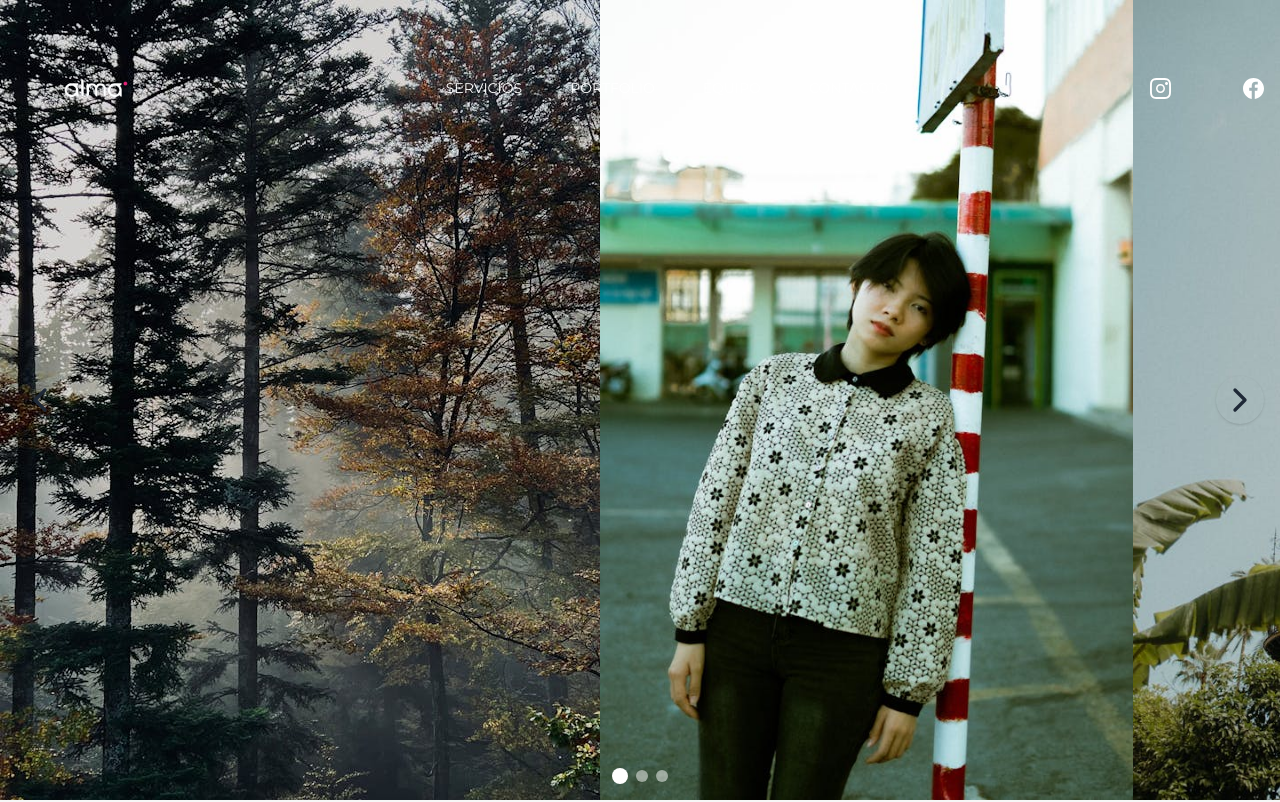
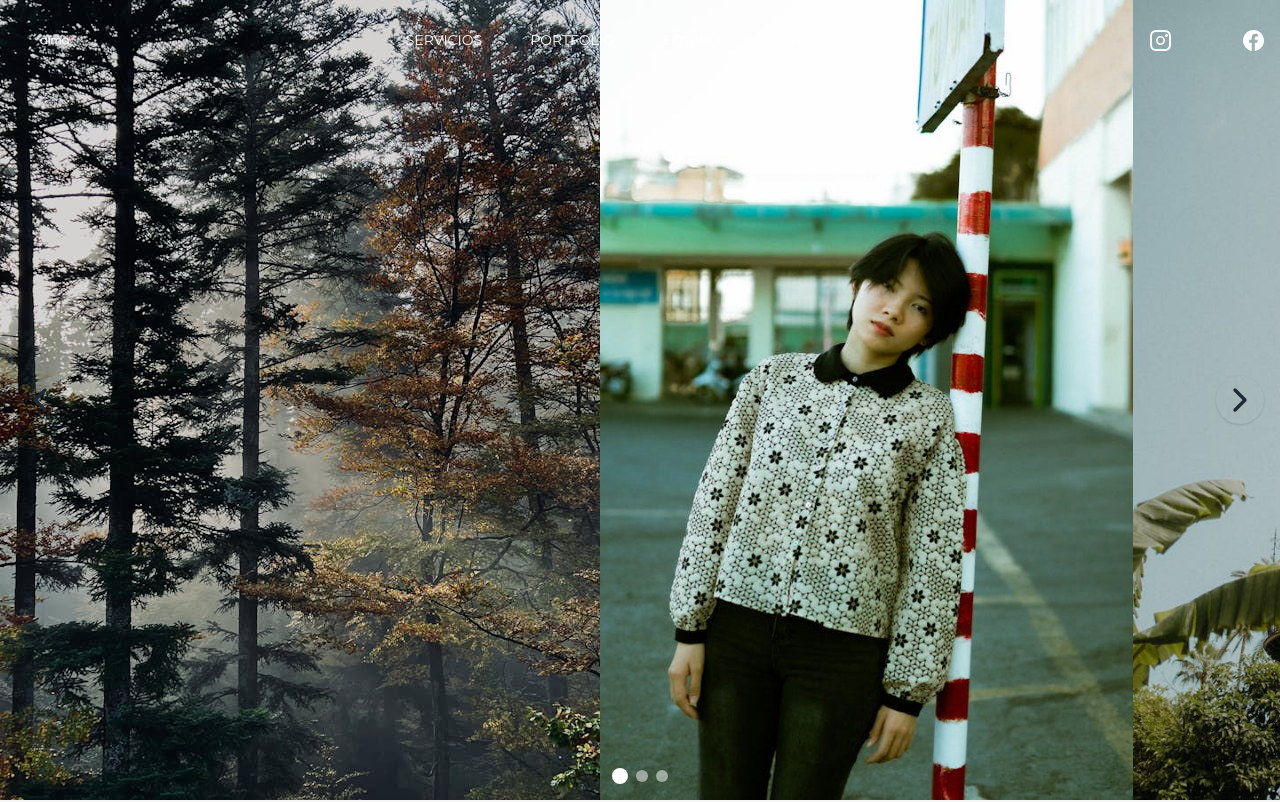
Before and after one commit to FedeNicoletti/almaweb, a React (Vite) app: page / in a window 1280 px wide. Shown: the top 802 px of the page. Built offline with nearby package versions, Linux system fonts and the light colour scheme.

Commit message:
Update Navbar.jsx

```diff
--- a/src/components/Navbar.jsx
+++ b/src/components/Navbar.jsx
@@ -24,13 +24,13 @@ const Navbar = () => {
 
   return (
     <nav
-      className="w-full fixed top-0 left-0 right-0 z-50 py-2"
+      className="w-full fixed top-0 left-0 right-0 z-50 py-0"
       style={{ backgroundColor: navbarBackground }}
     >
       <div className="container px-4 mx-auto relative text-sm">
         <div className="flex justify-between items-center">
           <div className="flex items-center flex-shrink-0">
-            <img className="h-30 w-40 mr-2" src={logo} alt="logoalma" />
+            <img className="h-20 w-20 mr-2" src={logo} alt="logoalma" />
           </div>
           <ul className="hidden lg:flex ml-14 space-x-12 text-white">
             {navItems.map((item, index) => (
```
